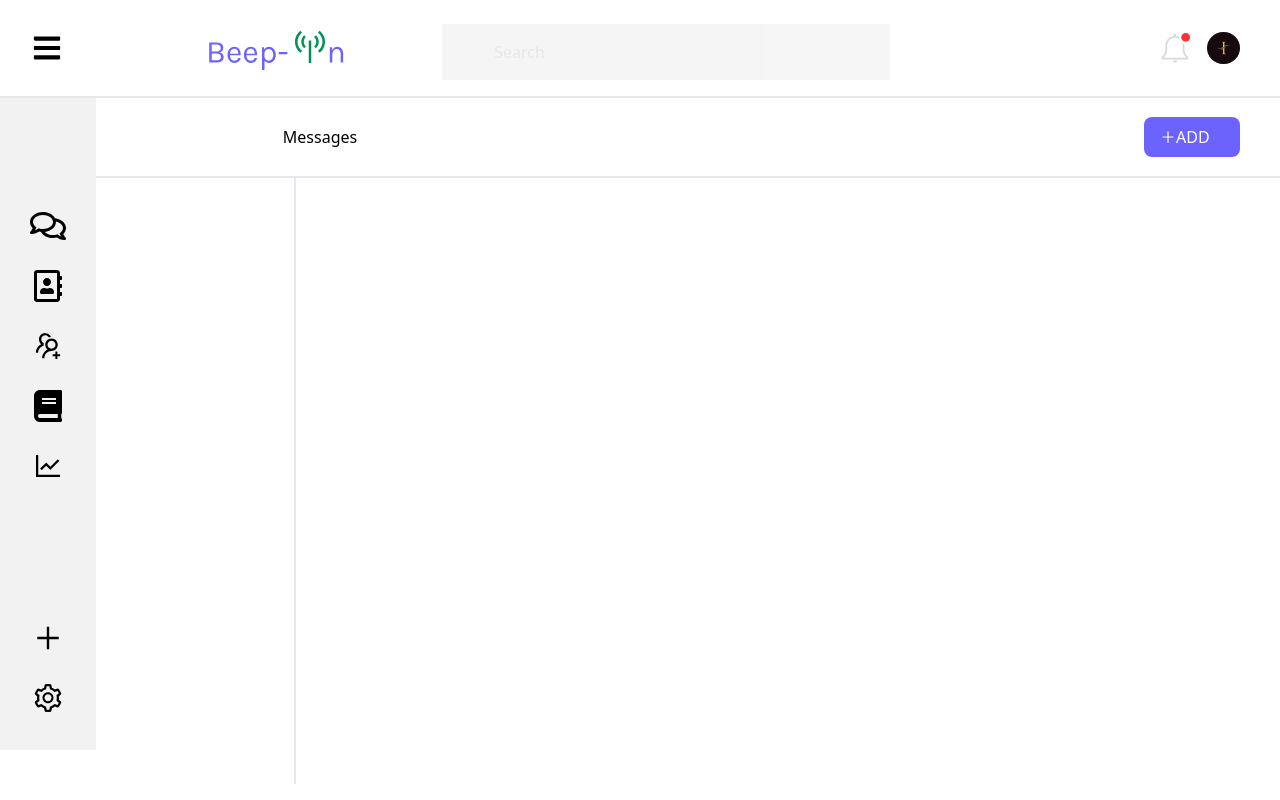
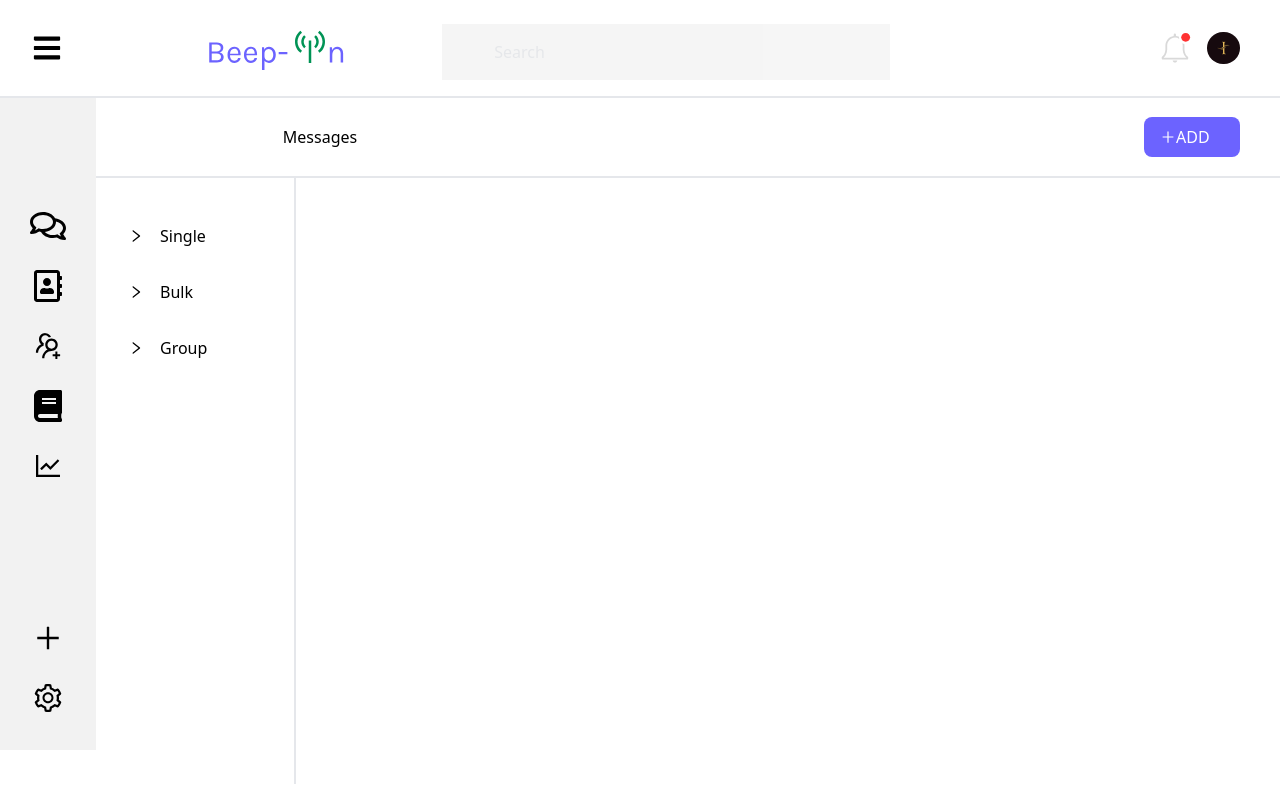
Before and after one commit to Beep-in/Beep_in, a Next.js app: page /dashboard/navbar in a window 1280 px wide. Built offline with nearby package versions, Linux system fonts and the light colour scheme.

Commit message:
restyled some content

```diff
--- a/components/dashboard/sidebar.tsx
+++ b/components/dashboard/sidebar.tsx
@@ -14,29 +14,69 @@ import {
   AiOutlineUsergroupAdd,
   AiOutlineRight,
 } from "react-icons/ai";
-import { useState,useReducer } from "react";
+import {useReducer } from "react";
+// import { deflate } from "zlib";
+const initialEvent = {
+  message: true,
+  book: false,
+  teams: false,
+  topup: false,
+  chart:false,
 
 
-
-const initialEvent = {
-  message: false,
-  book: false,
-  group: false,
-  topup: false,
-  chart:false
 };
+const initialReciever = {
+  single:false,
+  bulk:false,
+  group:false
+}
 type ACTIONTYPE =
     | { type: "message" }
     | { type: "book" }
+    | { type: "teams"}
+    | { type: "topup"}
+    | {type: "chart"}
+    | { type: "single"}
+    | { type: "bulk" }
     | { type: "group"}
-    | { type: "topup"}
-    | {type: "chart"};
+
+   const recieverType = (reciever: typeof initialReciever, action:ACTIONTYPE) =>{
+    reciever = {
+      single:false,
+      bulk:false,
+      group:false
+    }
+    switch(action.type){
+      case "single":
+        return {
+          ...reciever,
+          single: true,
+        };
+
+      case "bulk":
+        return {
+          ...reciever,
+          bulk: true,
+        };
+
+        case "group":
+          return {
+            ...reciever,
+            group: true,
+          };
+       default:
+        return {
+          ...reciever
+        }
+    }
+
+   }
 
 const setEvents = (state: typeof initialEvent, action: ACTIONTYPE) => {
   state = {
     message: false,
     book: false,
-    group: false,
+    teams: false,
     topup: false,
     chart:false
   };
@@ -53,7 +93,7 @@ const setEvents = (state: typeof initialEvent, action: ACTIONTYPE) => {
         book: true,
       };
 
-    case "group":
+    case "teams":
       return {
         ...state,
         group: true,
@@ -70,6 +110,7 @@ const setEvents = (state: typeof initialEvent, action: ACTIONTYPE) => {
           ...state,
           chart: true,
         };
+
     default:
       return { ...state };
   }
@@ -78,7 +119,7 @@ const setEvents = (state: typeof initialEvent, action: ACTIONTYPE) => {
 export default function Sidebar() {
 
   const [state, dispatch] = useReducer(setEvents, initialEvent);
-
+  const [recieve,display] = useReducer(recieverType, initialReciever);
     const options = [
     { value: "Type numbers", label: "Type numbers" },
     { value: "upload file", label: "upload file" },
@@ -96,29 +137,30 @@ export default function Sidebar() {
         />
         {state.message && (
           <div className="absolute left-32 top-56 list-none flex gap-8 flex-col">
-            <button className="flex  hover:text-[#6C63FF] hover:border-r-8 hover:border-solid hover:border-[#6C63FF] rounded-r-lg w-full pr-20">
+            <button onClick = {() => display({type:"single"})} className="flex  hover:text-[#6C63FF] hover:border-r-8 hover:border-solid hover:border-[#6C63FF] rounded-r-lg w-full pr-20">
               <AiOutlineRight className="mt-1" />
               <li className="pl-4">
+
                 Single
               </li>
             </button>
-            <div className="flex hover:text-[#6C63FF] hover:border-r-8 hover:border-solid hover:border-[#6C63FF] rounded-r-lg w-full pr-20">
+            <button onClick = {() => display({type:"bulk"})} className="flex hover:text-[#6C63FF] hover:border-r-8 hover:border-solid hover:border-[#6C63FF] rounded-r-lg w-full pr-20">
               <AiOutlineRight className="mt-1" />
               <li className="pl-4">
                 Bulk
               </li>
-            </div>
-            <div className="flex hover:text-[#6C63FF] hover:border-r-8 hover:border-solid hover:border-[#6C63FF] rounded-r-lg w-full pr-20">
+            </button>
+            <button onClick = {() => display({type:"group"})} className="flex hover:text-[#6C63FF] hover:border-r-8 hover:border-solid hover:border-[#6C63FF] rounded-r-lg w-full pr-20">
               <AiOutlineRight className="mt-1" />
               <li className="pl-4" >
                 Group
               </li>
-            </div>
+            </button>
           </div>
          )}
 
         <FaRegAddressBook onClick={() => dispatch({type:"book"})} className="w-full h-8  hover:text-[#6C63FF] hover:border-r-8 hover:border-solid hover:border-[#6C63FF] rounded-r-lg text-sm font-light" />
-        <AiOutlineUsergroupAdd   onClick={() => dispatch({type:"group"})} className="w-full h-8  hover:text-[#6C63FF] hover:border-r-8 hover:border-solid hover:border-[#6C63FF] rounded-r-lg text-sm font-light" />
+        <AiOutlineUsergroupAdd   onClick={() => dispatch({type:"teams"})} className="w-full h-8  hover:text-[#6C63FF] hover:border-r-8 hover:border-solid hover:border-[#6C63FF] rounded-r-lg text-sm font-light" />
         <FaBook
          onClick={() => dispatch({type:"topup"})}
           className="w-full h-8  hover:text-[#6C63FF] hover:border-r-8 hover:border-solid hover:border-[#6C63FF] rounded-r-lg text-sm font-light"
@@ -166,7 +208,7 @@ export default function Sidebar() {
           <AiOutlineSetting className="w-full h-8  hover:text-[#6C63FF] hover:border-r-8 hover:border-solid hover:border-[#6C63FF] rounded-r-lg text-sm font-light" />
         </div>
       </div>
-{/*
+       {recieve.single && (
         <div>
           <div className="h-96 w-3/4 mt-28 absolute right-10">
             <h1 className="text-2xl text-center">SEND MESSAGE</h1>
@@ -207,10 +249,11 @@ export default function Sidebar() {
               </button>
             </form>
           </div>
-        </div> */}
+        </div>
+        )}
 
 
-{/*
+    {recieve.bulk && (
         <div>
           <div className="h-96 w-3/4 mt-28 absolute right-10">
             <h1 className="text-2xl text-center">SEND MESSAGE</h1>
@@ -254,9 +297,11 @@ export default function Sidebar() {
             </form>
           </div>
 
-        </div> */}
+        </div>
+   )}
 
-        {/* <div>
+   {recieve.group && (
+        <div>
           <div className="h-96 w-3/4 mt-28 absolute right-10">
             <h1 className="text-2xl text-center">SEND MESSAGE</h1>
 
@@ -297,8 +342,8 @@ export default function Sidebar() {
             </form>
           </div>
 
-        </div> */}
-
+        </div>
+    )}
     </div>
   );
 }
--- a/components/forms/signup.tsx
+++ b/components/forms/signup.tsx
@@ -38,15 +38,18 @@ export default function Signup() {
           <form action="" className="block mt-16  ml-[25%]">
             <input
               type="text"
+              name="fullname"
               placeholder="Name"
               className=" block border-solid border border-[#6C63FF] border-opacity-10 h-14  w-5/6 rounded-lg pl-8 "
             />
             <input
+            name="phoneNumber"
               type="telephone"
               placeholder="Phone number"
               className="block border-solid border border-[#6C63FF] border-opacity-10 h-14  w-5/6  rounded-lg pl-8 mt-4"
             />
             <input
+            name="email"
               type="email"
               placeholder="Email"
               className="block border-solid border border-[#6C63FF] border-opacity-10 h-14  w-5/6  rounded-lg pl-8 mt-4"
@@ -63,11 +66,14 @@ export default function Signup() {
               className="block border-solid border border-[#6C63FF] border-opacity-10 h-14  w-5/6  rounded-lg pl-8 mt-6 "
             >
               <option value="">Type of agent</option>
-              <option value="">Super user</option>
-              <option value="">Super Agent</option>
+              <option value="">Admin</option>
+              <option value="">Super Reseller</option>
+              <option value="">Reseller</option>
+
               <option value="">Agent</option>
             </select>
             <input
+              name="checkbox"
               type="checkbox"
               className="h-4 w-4 mt-4 border-solid border border-[#6C63FF] border-opacity-10"
             />
```
